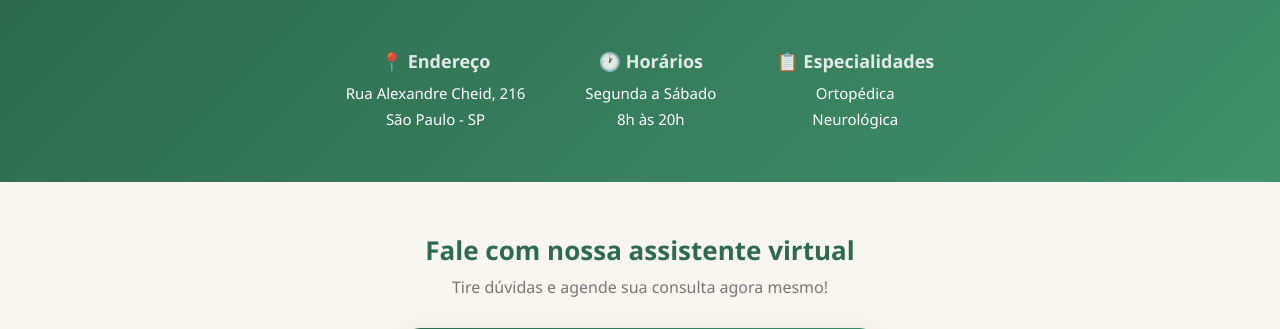
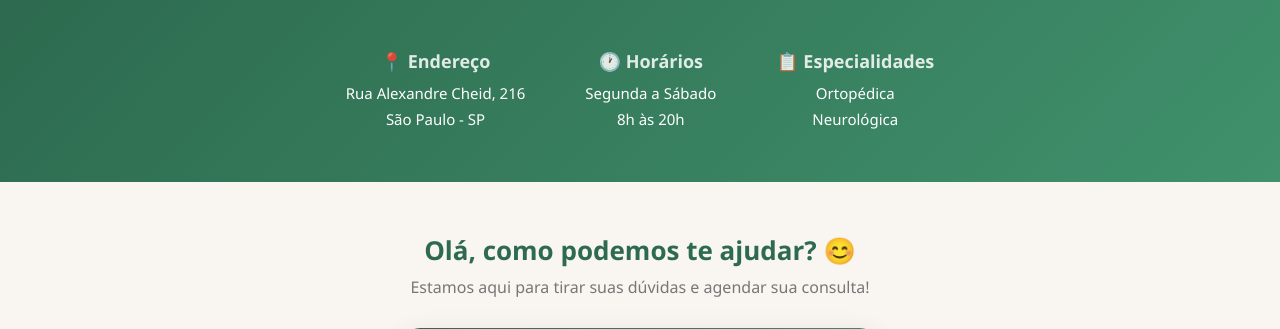
Before and after one commit to leobernaldev/autoatende, a Flask app: page / in a window 1280 px wide. Shown: the part 913-1242 px from the top of the page. Run offline with Flask 3, Linux system fonts and the light colour scheme.

Commit message:
ajuste visual chat

```diff
--- a/templates/index.html
+++ b/templates/index.html
@@ -8,7 +8,6 @@
         * { margin: 0; padding: 0; box-sizing: border-box; }
         body { font-family: 'Segoe UI', sans-serif; background: #f9f5f0; color: #333; }
 
-        /* HEADER */
         .header {
             background: linear-gradient(135deg, #2d6a4f, #40916c);
             color: white;
@@ -19,12 +18,10 @@
             box-shadow: 0 2px 10px rgba(0,0,0,0.15);
         }
         .header-logo { display: flex; align-items: center; gap: 14px; }
-        .header-logo img { width: 52px; height: 52px; border-radius: 50%; background: white; padding: 4px; }
         .header-logo h1 { font-size: 22px; font-weight: 700; }
         .header-logo p { font-size: 13px; opacity: 0.85; margin-top: 2px; }
         .header-info { text-align: right; font-size: 13px; opacity: 0.9; line-height: 1.8; }
 
-        /* HERO */
         .hero {
             background: linear-gradient(135deg, #d8f3dc, #f9f5f0);
             padding: 60px 40px;
@@ -44,7 +41,6 @@
         }
         .hero-btn:hover { background: #2d6a4f; }
 
-        /* SERVIÇOS */
         .services {
             padding: 50px 40px;
             text-align: center;
@@ -70,7 +66,6 @@
         .service-card h3 { font-size: 17px; color: #2d6a4f; margin-bottom: 8px; }
         .service-card p { font-size: 14px; color: #777; line-height: 1.6; }
 
-        /* INFO */
         .info {
             background: linear-gradient(135deg, #2d6a4f, #40916c);
             color: white;
@@ -84,7 +79,6 @@
         .info-item h3 { font-size: 18px; margin-bottom: 8px; opacity: 0.85; }
         .info-item p { font-size: 15px; line-height: 1.7; }
 
-        /* CHAT */
         .chat-section {
             padding: 50px 40px;
             text-align: center;
@@ -179,7 +173,6 @@
         }
         .input-row button:hover { opacity: 0.9; }
 
-        /* FOOTER */
         .footer {
             background: #1b4332;
             color: white;
@@ -189,7 +182,6 @@
             opacity: 0.9;
         }
 
-        /* QUICK REPLIES */
         .quick-replies {
             display: flex;
             gap: 8px;
@@ -272,8 +264,8 @@
     </div>
 
     <div class="chat-section">
-        <h2>Fale com nossa assistente virtual</h2>
-        <p>Tire dúvidas e agende sua consulta agora mesmo!</p>
+        <h2>Olá, como podemos te ajudar? 😊</h2>
+        <p>Estamos aqui para tirar suas dúvidas e agendar sua consulta!</p>
         <div class="chat-container">
             <div class="chat-header">
                 <div class="chat-avatar">🌿</div>
```
